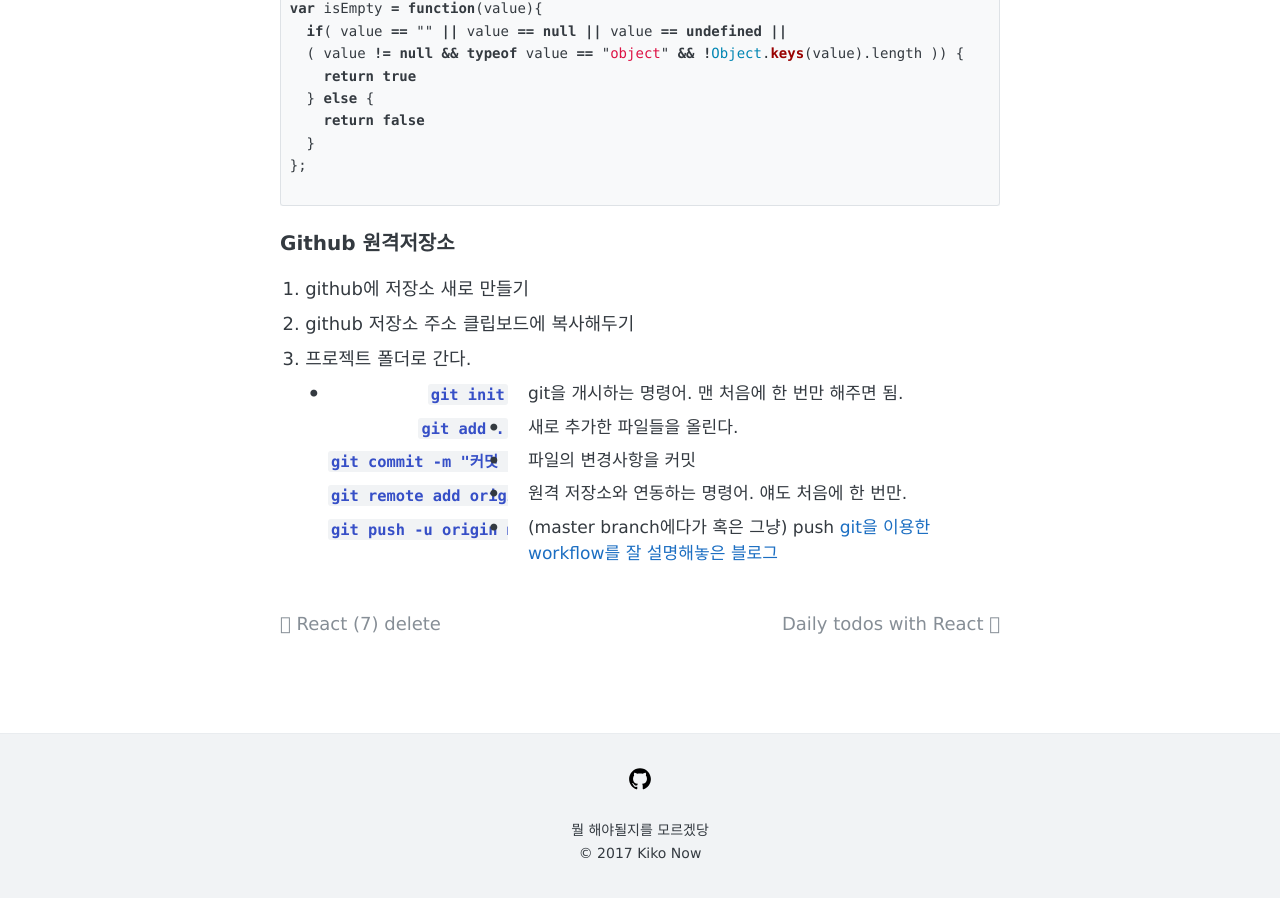
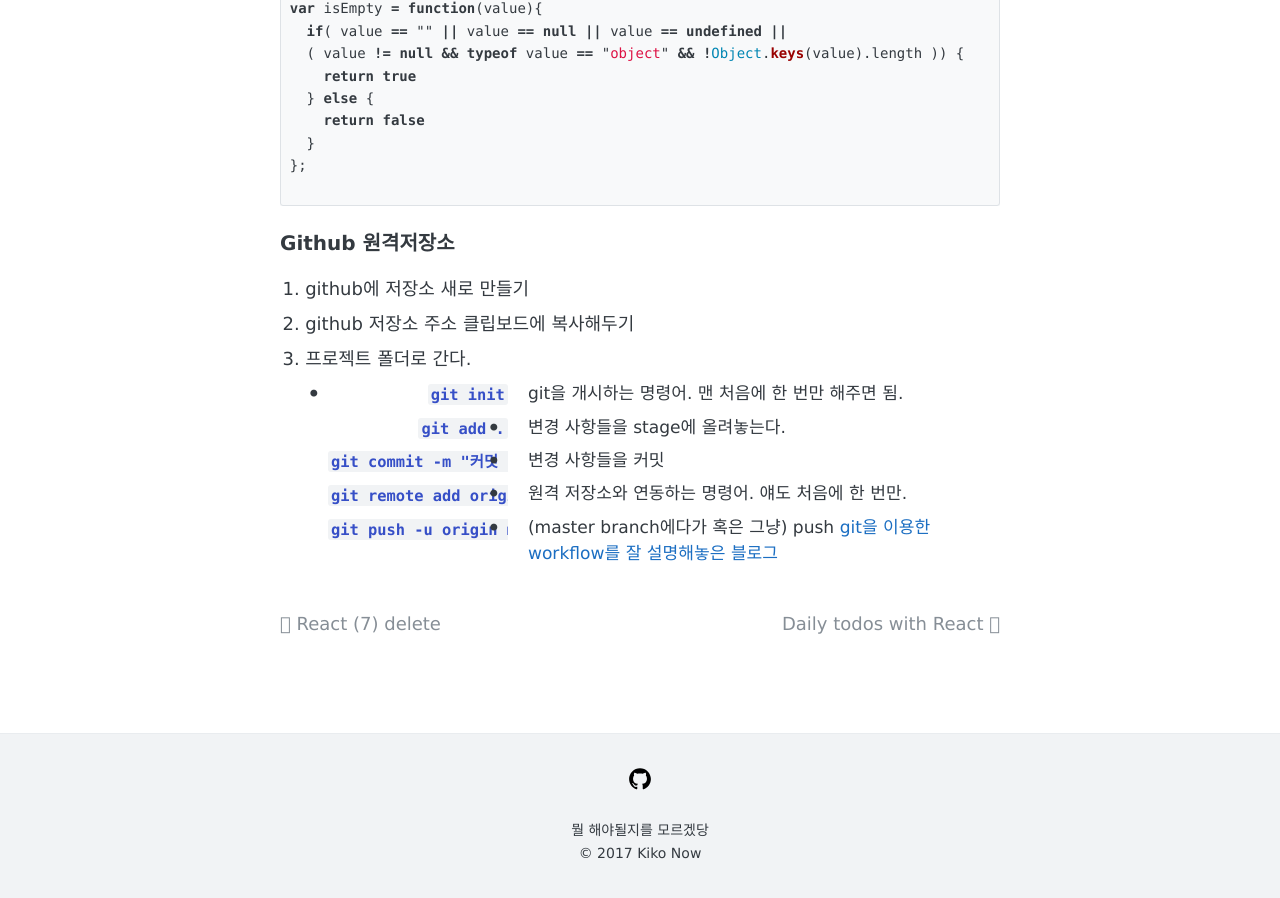
Before and after one commit to iborymagic/iborymagic.github.io, a Jekyll site: the page built from _posts/2020-06-29-React-practice-learned.md, in a window 1280 px wide and 900 px high, scrolled down 2086 px. Built offline with Jekyll 4.4.1, drawn with Linux system fonts in a browser that asks for light colours.

Commit message:
06-29 mod2

```diff
--- a/_posts/2020-06-29-React-practice-learned.md
+++ b/_posts/2020-06-29-React-practice-learned.md
@@ -97,9 +97,9 @@ var isEmpty = function(value){
 - `git init`
 : git을 개시하는 명령어. 맨 처음에 한 번만 해주면 됨.
 - `git add .`
-: 새로 추가한 파일들을 올린다.
+: 변경 사항들을 stage에 올려놓는다.
 - `git commit -m "커밋 메시지"`
-: 파일의 변경사항을 커밋
+: 변경 사항들을 커밋
 - `git remote add origin "원격 저장소 주소"`
 : 원격 저장소와 연동하는 명령어. 얘도 처음에 한 번만.
 - `git push -u origin master` or `git push`
```
